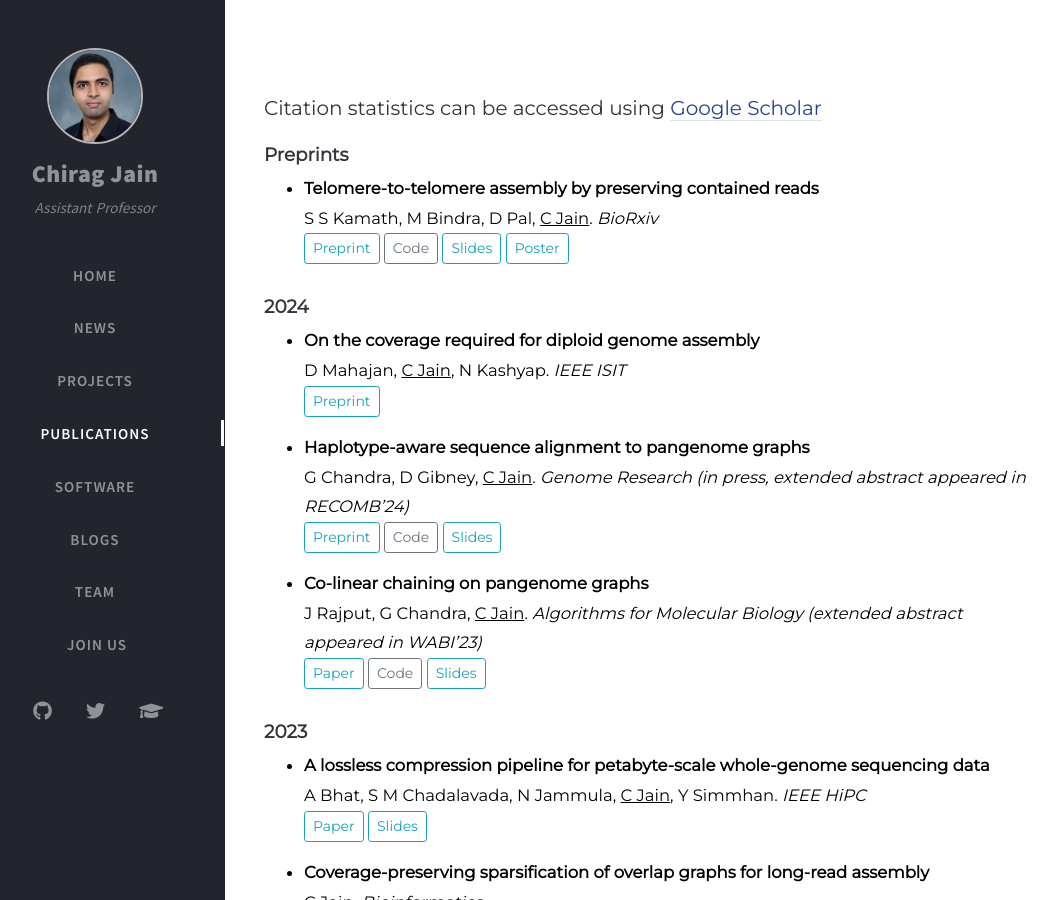
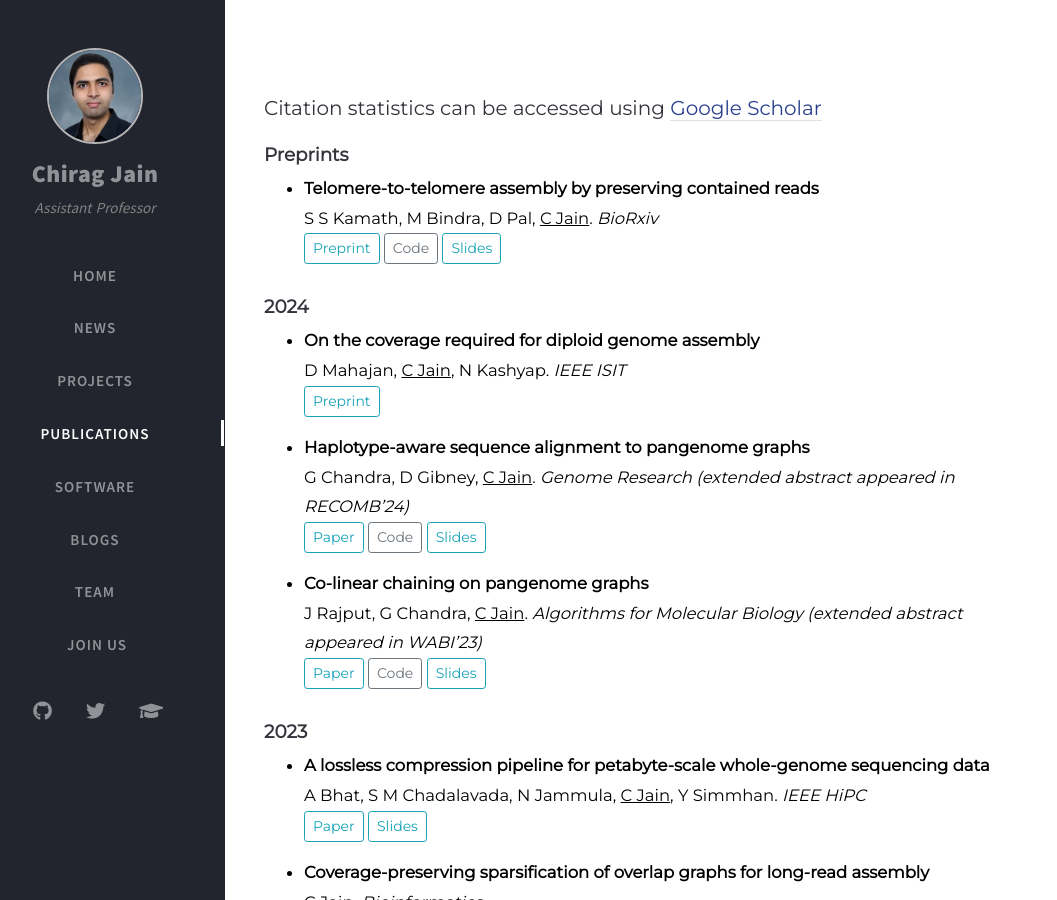
Before and after one commit to at-cg/at-cg.github.io, a Jekyll site: the page built from tabs/publications.md, in a window 1280 px wide and 900 px high. Shown: the whole window, without its empty margins (35-1092 px from the left). Built offline with Jekyll 4.4.1, drawn with Linux system fonts in a browser that asks for light colours; nearby versions of some CDN libraries; comment, search, counter and statistics services are not loaded.

Commit message:
Update publications.md

```diff
--- a/tabs/publications.md
+++ b/tabs/publications.md
@@ -32,9 +32,6 @@ S S Kamath, M Bindra, D Pal, <u>C Jain</u>. _BioRxiv_
 <button type="button" class="btn btn-outline-info btn-sm">
 <a href="https://drive.google.com/file/d/1n3KDpHUewXJpFEt1e9_BLhCq6puPBvIG/view?usp=sharing" style="all: unset; color: inherit">Slides</a>
 </button>
-<button type="button" class="btn btn-outline-info btn-sm">
-<a href="https://drive.google.com/file/d/1AszEgV-AHVCWE1pKTGl3GxYuABl1F5Jc/view?usp=share_link" style="all: unset; color: inherit">Poster</a>
-</button>
 
 #### **2024**
 * **On the coverage required for diploid genome assembly** <br>
@@ -45,10 +42,10 @@ D Mahajan, <u>C Jain</u>, N Kashyap. _IEEE ISIT_
 </button>
 
 * **Haplotype-aware sequence alignment to pangenome graphs** <br>
-G Chandra, D Gibney, <u>C Jain</u>. _Genome Research (in press, extended abstract appeared in RECOMB'24)_
+G Chandra, D Gibney, <u>C Jain</u>. _Genome Research (extended abstract appeared in RECOMB'24)_
 <br>
 <button type="button" class="btn btn-outline-info btn-sm">
-<a href="https://doi.org/10.1101/2023.11.15.566493" style="all: unset; color: inherit">Preprint</a>
+<a href="https://drive.google.com/file/d/1FJa-GA1UH2HLRVymstKxtdHYCVW21xIv/view?usp=sharing" style="all: unset; color: inherit">Paper</a>
 </button>
 <button type="button" class="btn btn-outline-secondary btn-sm">
 <a href="https://github.com/at-cg/minichain" style="all: unset; color: inherit">Code</a>
```
